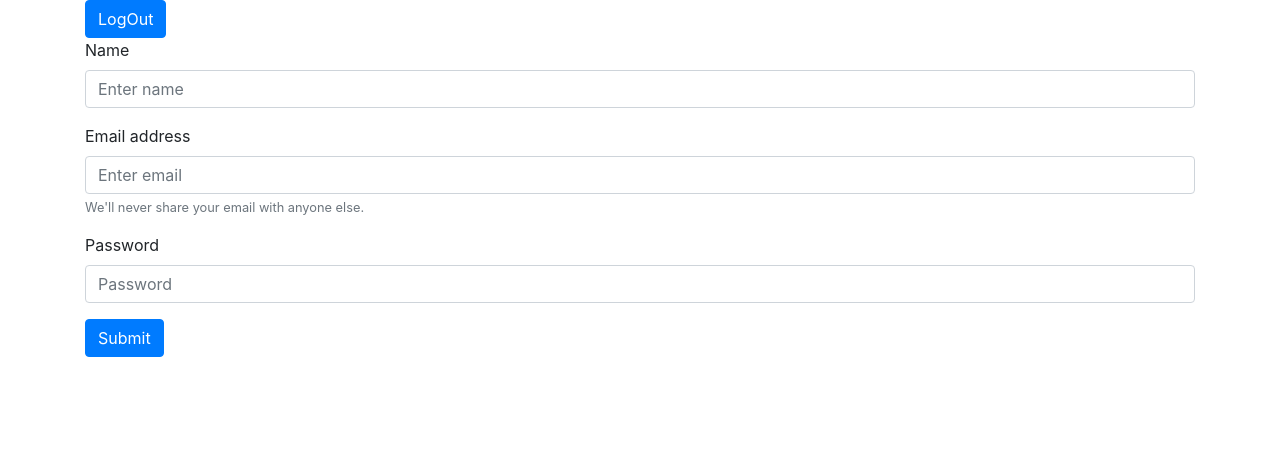
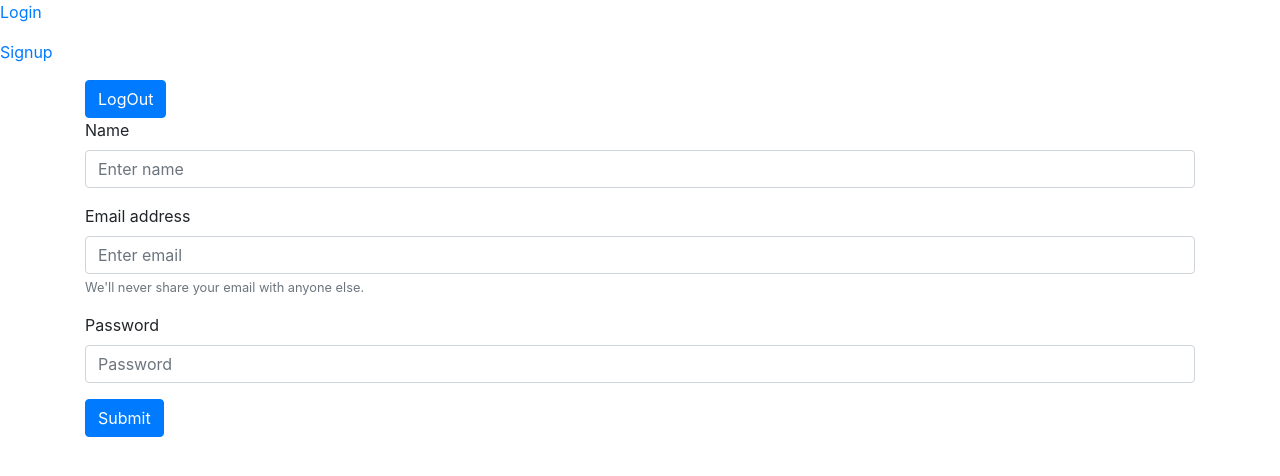
Before and after one commit to Deb77/Vaxitrack, a React (Create React App) app in the folder client/: page /signup in a window 1280 px wide. Shown: the top 476 px of the page. Built offline with nearby package versions, Linux system fonts and the light colour scheme; no server answers.

Commit message:
Test Links

```diff
--- a/client/src/App.js
+++ b/client/src/App.js
@@ -1,5 +1,5 @@
 import './App.css';
-import { BrowserRouter as Router, Route, Switch } from "react-router-dom";
+import { BrowserRouter as Router, Route, Switch, Link } from "react-router-dom";
 import { Provider } from 'react-redux';
 import 'bootstrap/dist/css/bootstrap.min.css';
 import store from './store';
@@ -15,6 +15,8 @@ const App = () => {
   return (
     <Provider store={store}>
       <Router>
+        <p><Link to="/loign">Login</Link></p>
+        <p><Link to= "/signup">Signup</Link></p>
         <Switch>
           <Route exact path="/" component={Home} />
           <Route exact path="/login" component={Login} />
```
